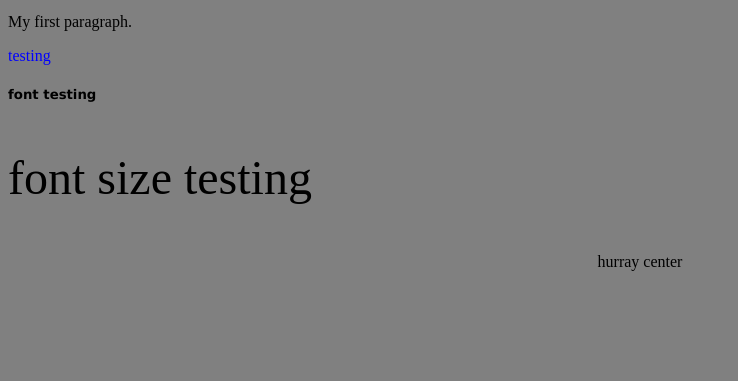
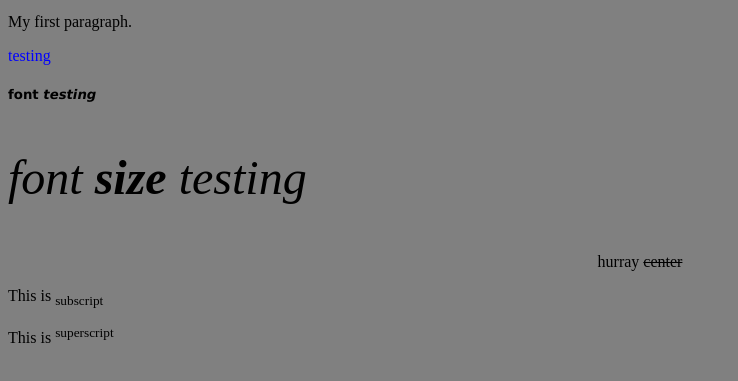
Before and after one commit to rahulphalswal111/rahul.practice, a website: page index.html in a window 1280 px wide. Shown: the part 101-482 px from the top of the page, without its empty margins (0-738 px from the left). Drawn offline with Linux system fonts and the light colour scheme.

Commit message:
formatting elements

```diff
--- a/index.html
+++ b/index.html
@@ -9,8 +9,10 @@
     <img src="", alt="firefox logo">
     <p>My first paragraph.</p>
     <p style="color:blue;">testing</p>
-    <h5 style="font-family:verdana;">font testing</h5>
-    <p  style="font-size:300%;">font size testing</p>
-    <p style="text-align:center">hurray center</p>
+    <h5 style="font-family:verdana;">font <em>testing</em></h5>
+    <p  style="font-size:300%;"><i>font <b>size</b> testing</i></p>
+    <p style="text-align:center">hurray <del>center</del></p>
+    <p>This is <sub>subscript</sub></p>
+    <p>This is <sup>superscript</sup></p>
   </body>
 </html>
```
